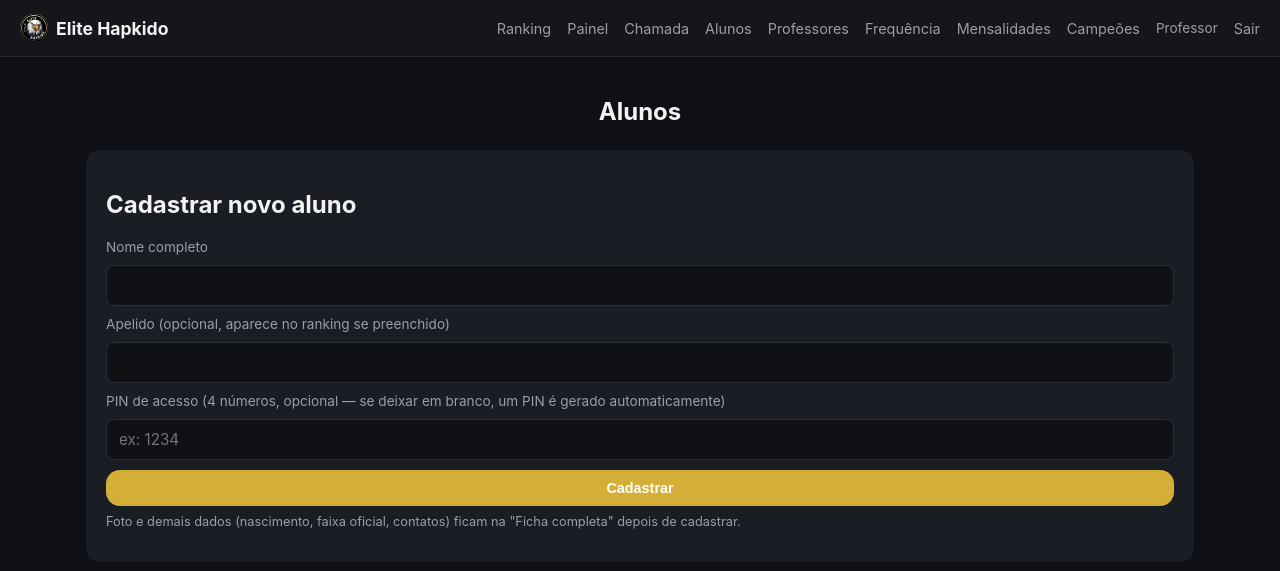
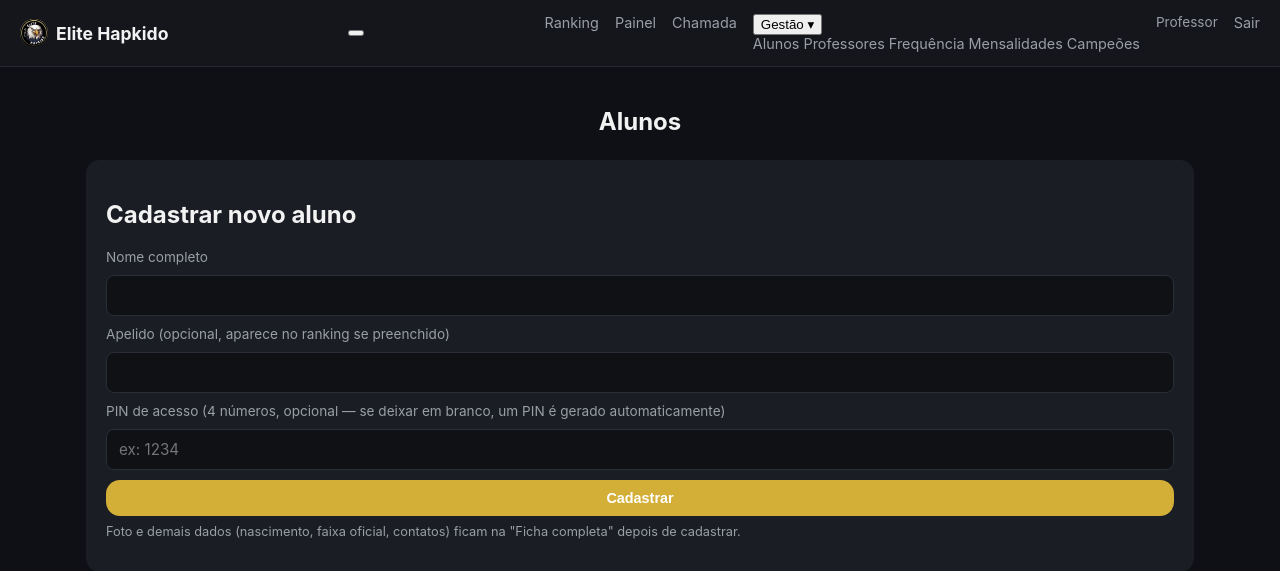
Before and after one commit to Othilbh/App-Elite, a Flask app: page /admin/alunos in a window 1280 px wide. Shown: the top 571 px of the page. Run offline with Flask 3, Linux system fonts and the light colour scheme; the visitor is signed in with stand-in values (Sample User, id 1); data comes from the database, SQL or seed files in the repository; tables that the repository leaves empty hold one stand-in row (values such as "Sample post"); grey boxes marked "Sample" are stand-in pictures; some libraries are stand-ins or nearby versions.

Commit message:
Add files via upload

```diff
--- a/templates/base.html
+++ b/templates/base.html
@@ -21,17 +21,27 @@
     <img src="{{ url_for('static', filename='icons/icon-192.png') }}" alt="" class="brand-icon">
     Elite Hapkido
   </a>
-  <nav>
+  {% if is_admin %}
+    <button type="button" class="nav-toggle" id="navToggle" aria-label="Abrir menu" aria-expanded="false" aria-controls="mainNav">
+      <span></span><span></span><span></span>
+    </button>
+  {% endif %}
+  <nav id="mainNav" class="{{ 'admin-nav' if is_admin else '' }}">
     <a href="{{ url_for('ranking') }}">Ranking</a>
     {% if is_admin %}
       <a href="{{ url_for('admin_dashboard') }}">Painel</a>
       <a href="{{ url_for('admin_chamada') }}">Chamada</a>
-      <a href="{{ url_for('admin_alunos') }}">Alunos</a>
-      <a href="{{ url_for('admin_professores') }}">Professores</a>
-      <a href="{{ url_for('admin_frequencia') }}">Frequência</a>
-      <a href="{{ url_for('admin_mensalidades') }}">Mensalidades</a>
-      <a href="{{ url_for('admin_campeoes') }}">Campeões</a>
-      {% if logged_teacher %}<span class="muted" style="font-size:0.85rem;">{{ logged_teacher.name }}</span>{% endif %}
+      <div class="nav-dropdown" id="navDropdown">
+        <button type="button" class="nav-dropdown-toggle" id="navDropdownToggle" aria-expanded="false">Gestão ▾</button>
+        <div class="nav-dropdown-menu" id="navDropdownMenu">
+          <a href="{{ url_for('admin_alunos') }}">Alunos</a>
+          <a href="{{ url_for('admin_professores') }}">Professores</a>
+          <a href="{{ url_for('admin_frequencia') }}">Frequência</a>
+          <a href="{{ url_for('admin_mensalidades') }}">Mensalidades</a>
+          <a href="{{ url_for('admin_campeoes') }}">Campeões</a>
+        </div>
+      </div>
+      {% if logged_teacher %}<span class="muted nav-teacher-name">{{ logged_teacher.name }}</span>{% endif %}
       <a href="{{ url_for('admin_logout') }}">Sair</a>
     {% else %}
       <a href="{{ url_for('admin_login') }}">Sou o professor</a>
@@ -64,5 +74,38 @@
     });
   }
 </script>
+<script>
+  (function () {
+    var toggle = document.getElementById('navToggle');
+    var nav = document.getElementById('mainNav');
+    if (toggle && nav) {
+      toggle.addEventListener('click', function () {
+        var isOpen = nav.classList.toggle('open');
+        toggle.setAttribute('aria-expanded', isOpen ? 'true' : 'false');
+      });
+    }
+    var dropdown = document.getElementById('navDropdown');
+    var dropToggle = document.getElementById('navDropdownToggle');
+    if (dropdown && dropToggle) {
+      dropToggle.addEventListener('click', function (e) {
+        e.stopPropagation();
+        var isOpen = dropdown.classList.toggle('open');
+        dropToggle.setAttribute('aria-expanded', isOpen ? 'true' : 'false');
+      });
+      document.addEventListener('click', function (e) {
+        if (!dropdown.contains(e.target)) {
+          dropdown.classList.remove('open');
+          dropToggle.setAttribute('aria-expanded', 'false');
+        }
+      });
+      document.addEventListener('keydown', function (e) {
+        if (e.key === 'Escape') {
+          dropdown.classList.remove('open');
+          dropToggle.setAttribute('aria-expanded', 'false');
+        }
+      });
+    }
+  })();
+</script>
 </body>
 </html>
```
